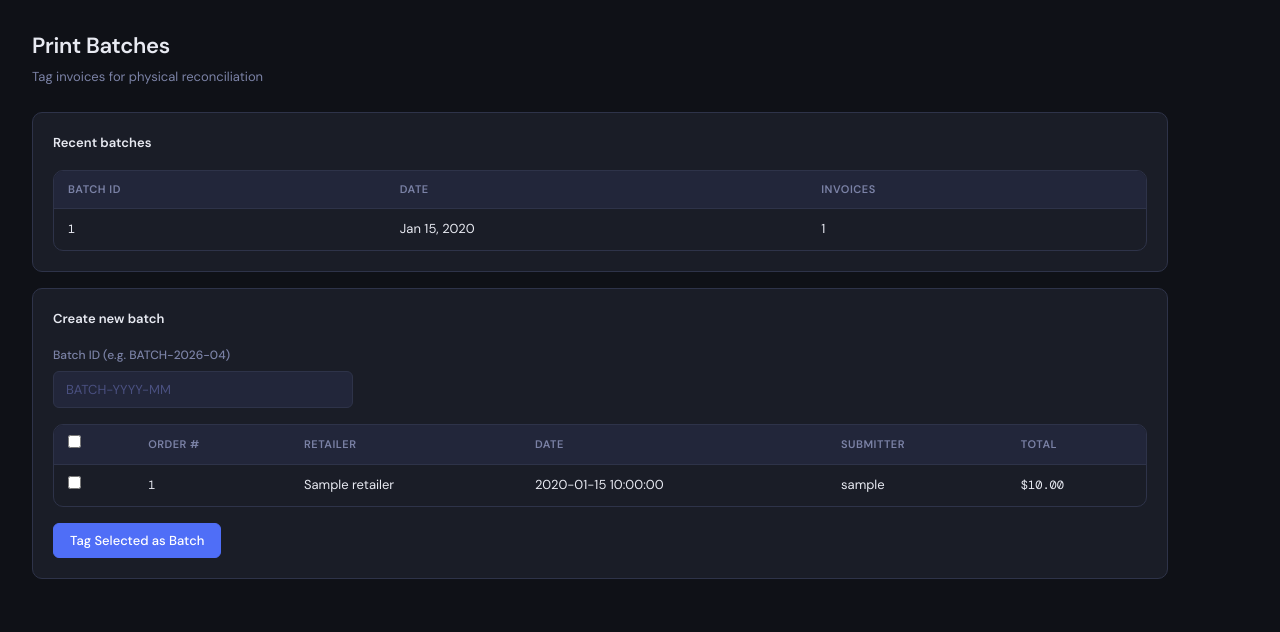
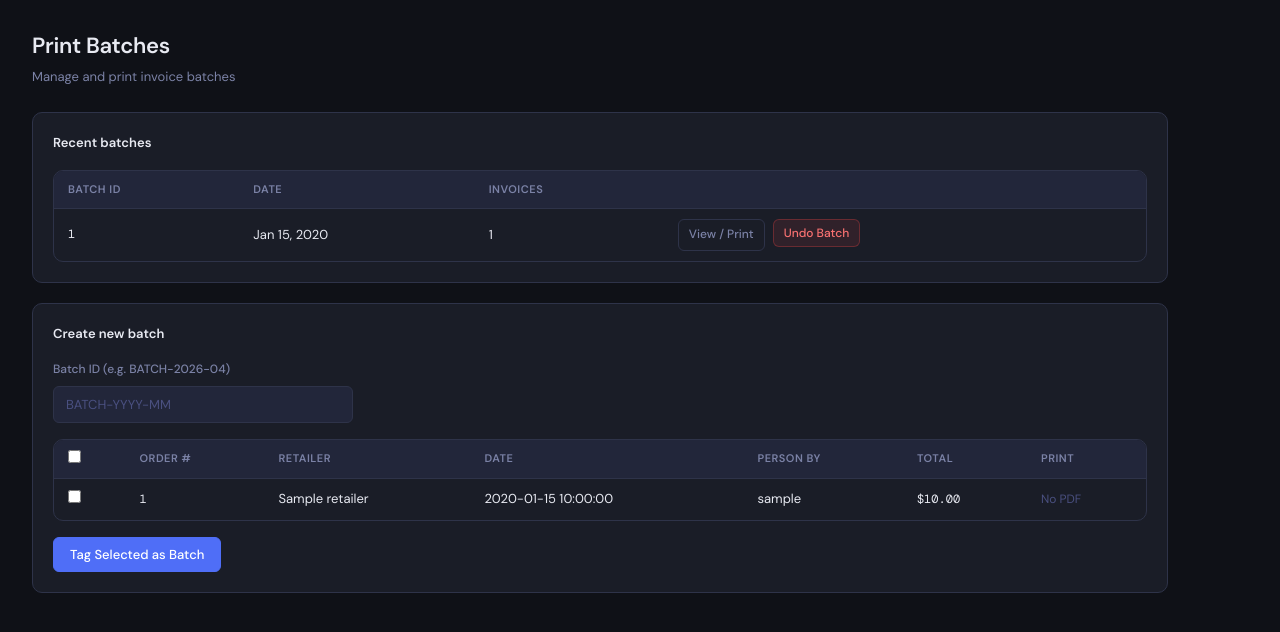
Before and after one commit to kraziers26/Computer_Reseller_Portal, a Flask app: template portal/templates/print_batch.html in a window 1280 px wide. Shown: the top 632 px of the page. Run offline with Flask 3, Linux system fonts and the light colour scheme; the template is opened without the code that fills it: most values are stand-ins (such as "Sample title", 1, 10 or a date in 2020); parts of the project's set-up code (start-up, migrations or seed data) failed here and were passed over.

Commit message:
Update print_batch.html

```diff
--- a/portal/templates/print_batch.html
+++ b/portal/templates/print_batch.html
@@ -1,18 +1,38 @@
 {% extends "base.html" %}
-{% block title %}Print Batches — iGamer Corp{% endblock %}
+{% block title %}Print Batches — ComputerReseller Invoices Portal{% endblock %}
 {% block content %}
-<div class="page-header"><h1>Print Batches</h1><p>Tag invoices for physical reconciliation</p></div>
-<div class="card" style="margin-bottom:16px">
+<div class="page-header"><h1>Print Batches</h1><p>Manage and print invoice batches</p></div>
+
+<!-- Recent Batches -->
+<div class="card" style="margin-bottom:20px">
   <div class="card-title">Recent batches</div>
   {% if batches %}
   <div class="table-wrap"><table>
-    <thead><tr><th>Batch ID</th><th>Date</th><th>Invoices</th></tr></thead>
-    <tbody>{% for b in batches %}
-    <tr><td class="mono">{{ b.print_batch_id }}</td><td>{{ b.batch_date.strftime('%b %d, %Y') if b.batch_date else '—' }}</td><td>{{ b.count }}</td></tr>
-    {% endfor %}</tbody>
+    <thead><tr><th>Batch ID</th><th>Date</th><th>Invoices</th><th></th></tr></thead>
+    <tbody>
+    {% for b in batches %}
+    <tr>
+      <td class="mono">{{ b.print_batch_id }}</td>
+      <td>{{ b.batch_date.strftime('%b %d, %Y') if b.batch_date else '—' }}</td>
+      <td>{{ b.count }}</td>
+      <td class="flex gap-8">
+        <a href="{{ url_for('admin.batch_detail', batch_id=b.print_batch_id) }}" class="btn btn-ghost btn-sm">View / Print</a>
+        <form method="POST" action="{{ url_for('admin.unbatch') }}" style="display:inline"
+              onsubmit="return confirm('Release all invoices from batch {{ b.print_batch_id }}? They will return to the unprinted queue.')">
+          <input type="hidden" name="batch_id" value="{{ b.print_batch_id }}">
+          <button type="submit" class="btn btn-danger btn-sm">Undo Batch</button>
+        </form>
+      </td>
+    </tr>
+    {% endfor %}
+    </tbody>
   </table></div>
-  {% else %}<p style="color:var(--muted);font-size:13px">No batches yet.</p>{% endif %}
+  {% else %}
+  <p style="color:var(--muted);font-size:13px">No batches yet.</p>
+  {% endif %}
 </div>
+
+<!-- Create New Batch -->
 <form method="POST">
   <div class="card">
     <div class="card-title">Create new batch</div>
@@ -22,28 +42,41 @@
     </div>
     <div class="table-wrap">
       <table>
-        <thead><tr><th><input type="checkbox" id="selectAll" style="width:auto"></th><th>Order #</th><th>Retailer</th><th>Date</th><th>Submitter</th><th>Total</th></tr></thead>
+        <thead><tr>
+          <th><input type="checkbox" id="selectAll" style="width:auto"></th>
+          <th>Order #</th><th>Retailer</th><th>Date</th><th>Person By</th><th>Total</th><th>Print</th>
+        </tr></thead>
         <tbody>
         {% for r in unprinted %}
         <tr>
           <td><input type="checkbox" name="txn_ids" value="{{ r.transaction_id }}" class="row-check" style="width:auto"></td>
-          <td class="mono">{{ r.order_number[:22] }}</td>
+          <td class="mono" style="font-size:12px">{{ r.order_number[:22] }}</td>
           <td>{{ r.retailer }}</td>
           <td>{{ r.purchase_date }}</td>
           <td>{{ r.username or '—' }}</td>
           <td class="mono">${{ "{:,.2f}".format(r.price_total or 0) }}</td>
+          <td>
+            {% if r.invoice_file_path %}
+            <a href="{{ url_for('admin.print_invoice', tid=r.transaction_id) }}" target="_blank" class="btn btn-ghost btn-sm">🖨 Print</a>
+            {% else %}
+            <span style="color:var(--hint);font-size:12px">No PDF</span>
+            {% endif %}
+          </td>
         </tr>
         {% else %}
-        <tr><td colspan="6" style="text-align:center;color:var(--muted);padding:24px">All invoices have been batched.</td></tr>
+        <tr><td colspan="7" style="text-align:center;color:var(--muted);padding:24px">All invoices have been batched.</td></tr>
         {% endfor %}
         </tbody>
       </table>
     </div>
     {% if unprinted %}
-    <div class="mt-16"><button type="submit" class="btn btn-primary">Tag Selected as Batch</button></div>
+    <div class="mt-16 flex gap-12">
+      <button type="submit" class="btn btn-primary">Tag Selected as Batch</button>
+    </div>
     {% endif %}
   </div>
 </form>
+
 <script>
 document.getElementById('selectAll').addEventListener('change', function(){
   document.querySelectorAll('.row-check').forEach(c => c.checked = this.checked);
```
